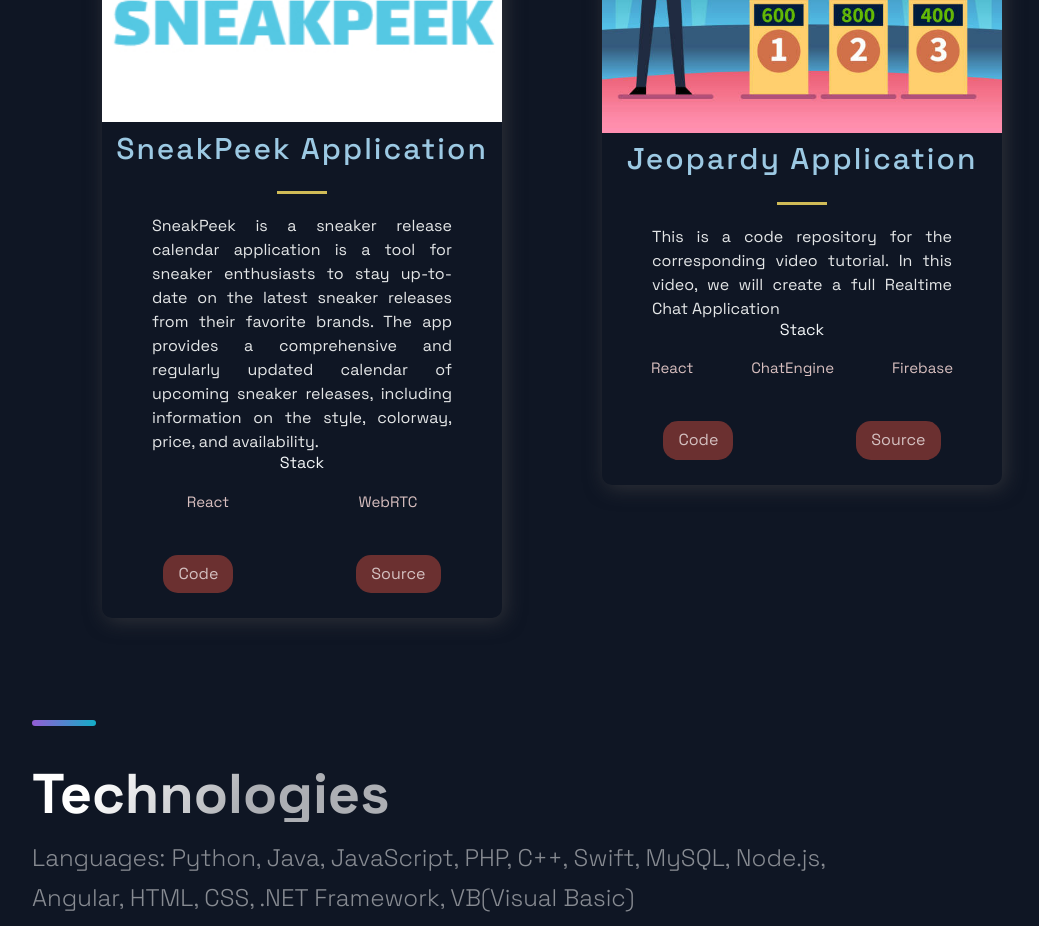
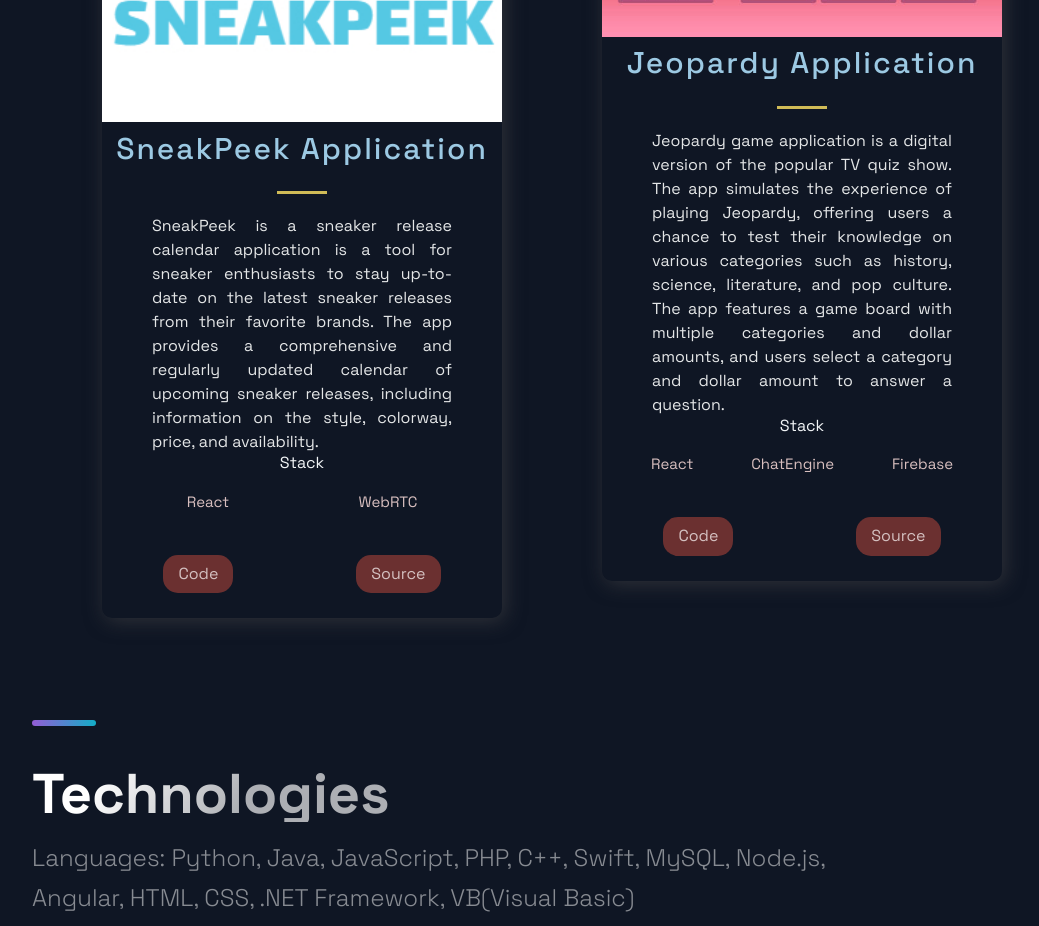
Before and after one commit to JJ0304/Portfolio_Website, a Next.js app: page / in a window 1280 px wide. Shown: the part 2080-3006 px from the top of the page, without its empty margins (88-1127 px from the left). Built offline with nearby package versions, Linux system fonts and the light colour scheme.

Commit message:
Update description for jeopardy app

```diff
--- a/src/constants/constants.js
+++ b/src/constants/constants.js
@@ -28,7 +28,7 @@
   },
   {
     title: 'Jeopardy Application',
-    description: "This is a code repository for the corresponding video tutorial. In this video, we will create a full Realtime Chat Application",
+    description: "Jeopardy game application is a digital version of the popular TV quiz show. The app simulates the experience of playing Jeopardy, offering users a chance to test their knowledge on various categories such as history, science, literature, and pop culture. The app features a game board with multiple categories and dollar amounts, and users select a category and dollar amount to answer a question.",
     image: '/images/4.jpg',
     tags: ['React', 'ChatEngine', 'Firebase'],
     source: 'https://google.com',
```
